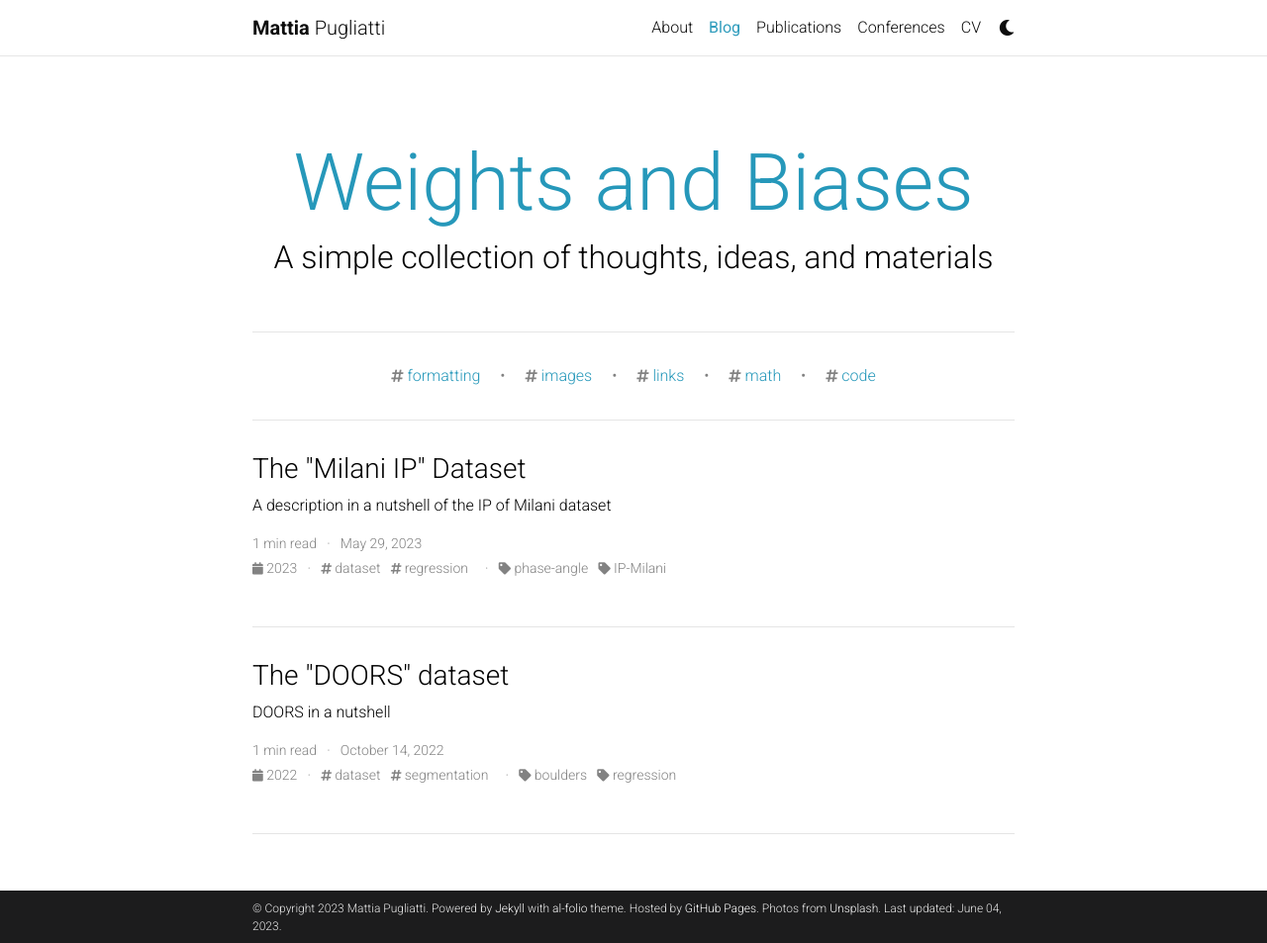
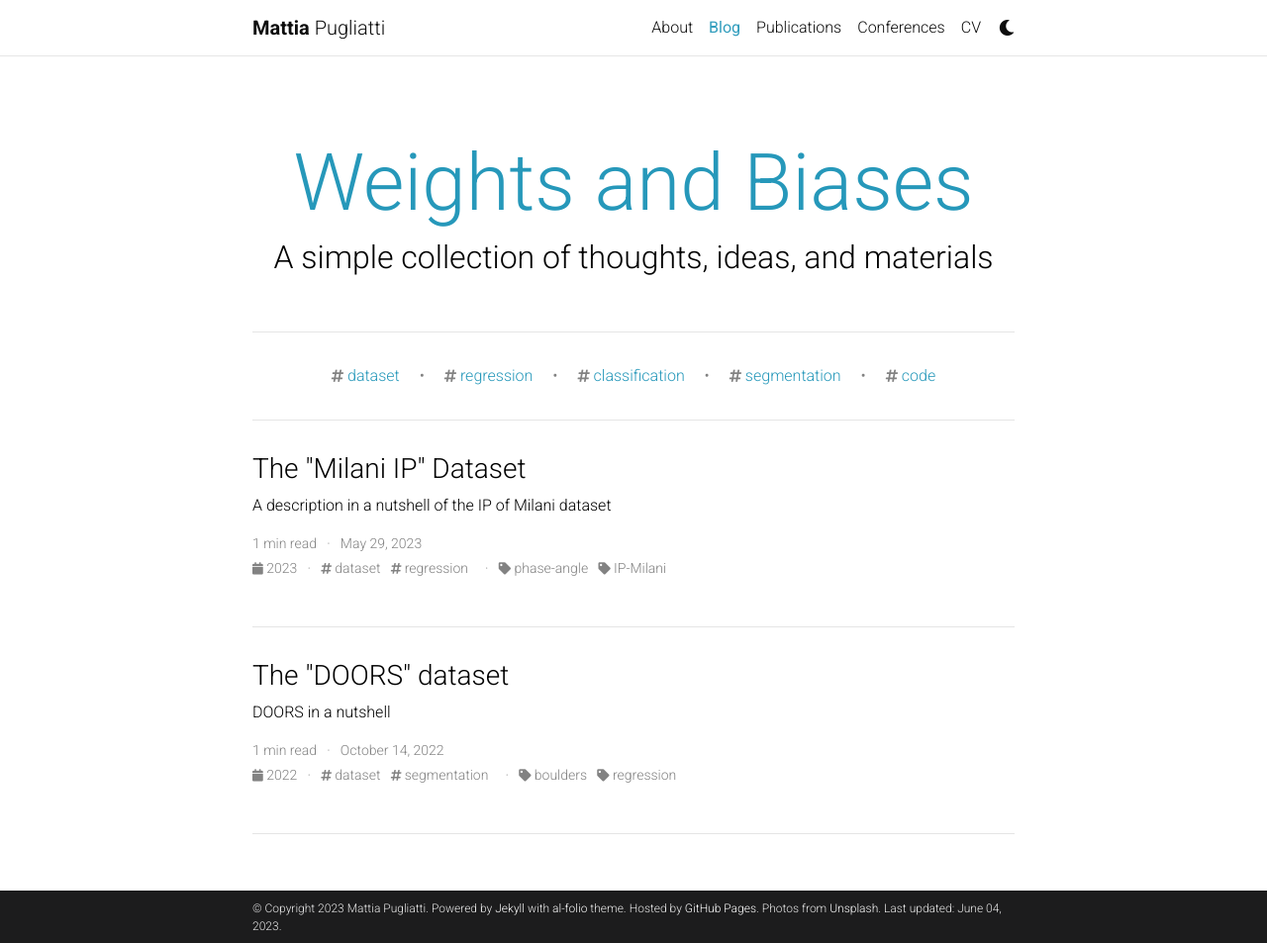
Before and after one commit to MattiaPugliatti/MattiaPugliatti, a Jekyll site: the page built from blog/index.html, in a window 1280 px wide and 953 px high. Shown: the whole window at 99% size. Built offline with Jekyll 4.4.1, drawn with Linux system fonts in a browser that asks for light colours; the list of posts is cut into pages by our own code; comment, search, counter and statistics services are not loaded; a style sheet for code colours, icons or effects is not loaded.

Commit message:
Change #tags

```diff
--- a/_config.yml
+++ b/_config.yml
@@ -261,7 +261,7 @@
     tag: '/blog/tag/:name/'
     category: '/blog/category/:name/'
 
-display_tags: ['formatting', 'images', 'links', 'math', 'code'] # this tags will be dispalyed on the front page of your blog
+display_tags: ['dataset', 'regression', 'classification', 'segmentation', 'code'] # this tags will be dispalyed on the front page of your blog
 
 # -----------------------------------------------------------------------------
 # Jekyll Scholar
```
